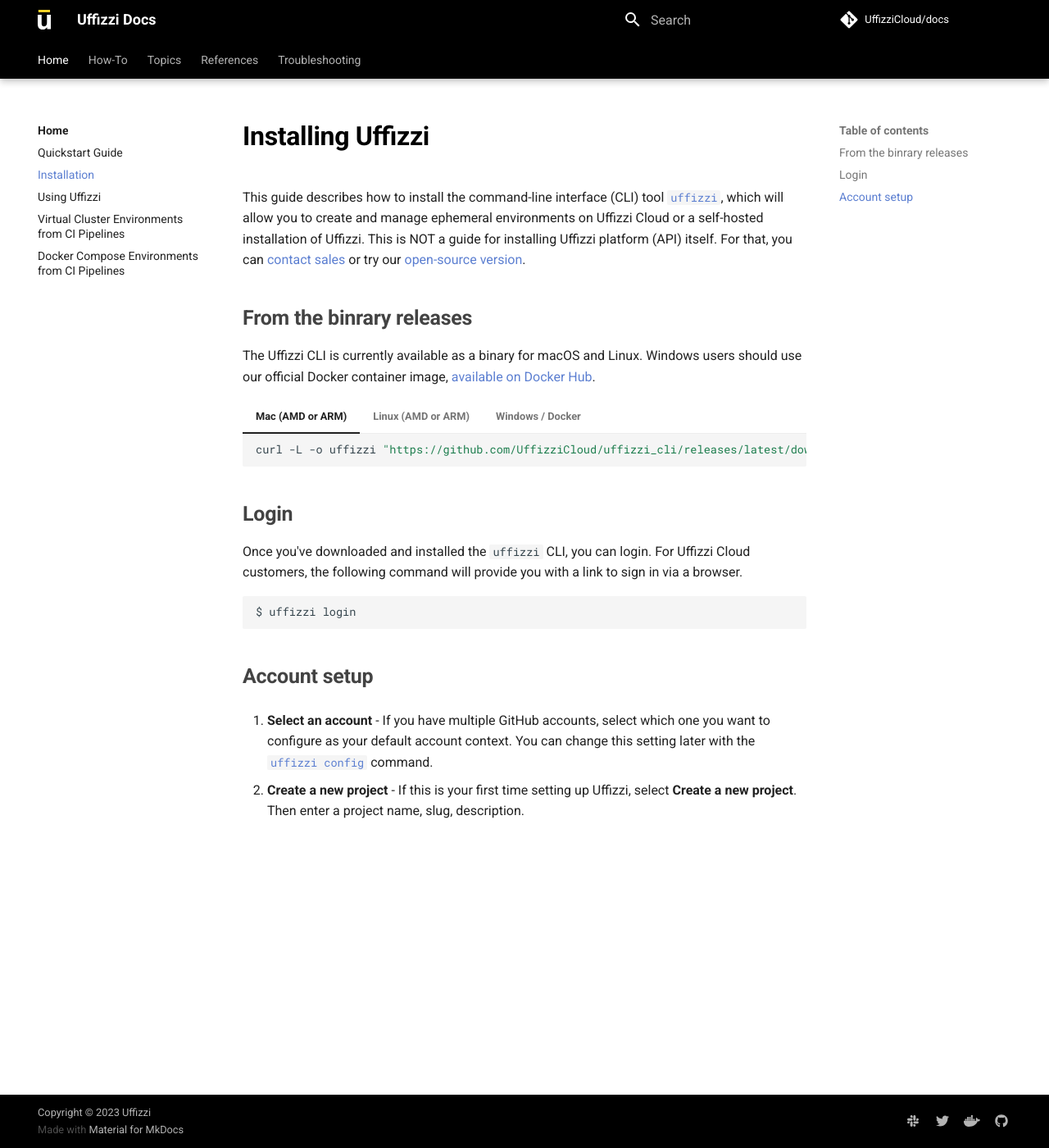
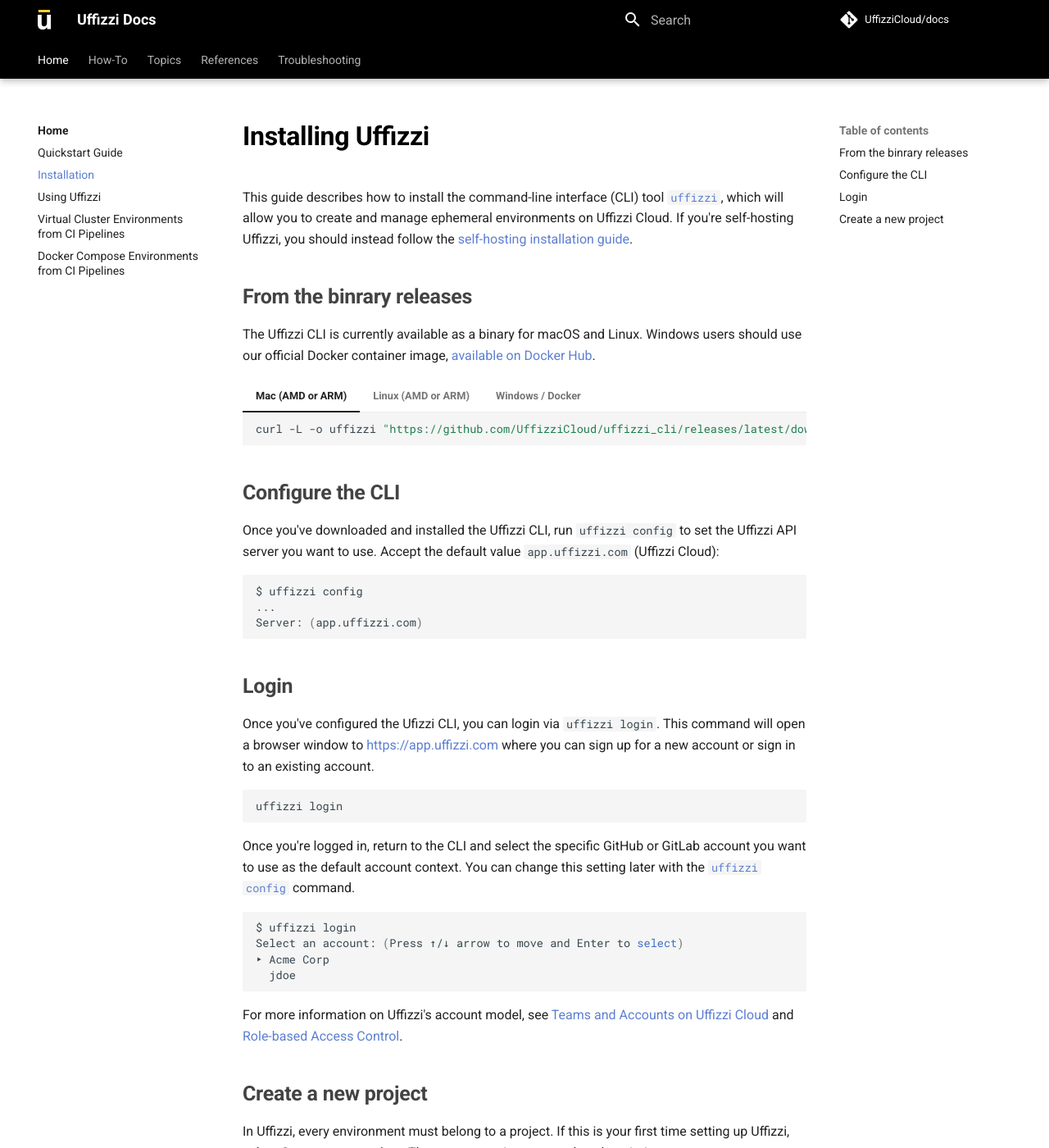
Before and after one commit to UffizziCloud/docs, an MkDocs documentation site: the page built from docs/install.md, in a window 1280 px wide and 1400 px high. Shown: the whole window at 82% size. Built offline with MkDocs 1.6.1 and Material for MkDocs 9.7.7, drawn with Linux system fonts in a browser that asks for light colours; comment, search, counter and statistics services are not loaded; some of the changed text lies outside the part shown.

Commit message:
updated install instructions; update teams and accounts

````diff
--- a/docs/install.md
+++ b/docs/install.md
@@ -1,6 +1,6 @@
 # Installing Uffizzi
 
-This guide describes how to install the command-line interface (CLI) tool [`uffizzi`](https://github.com/UffizziCloud/uffizzi_cli), which will allow you to create and manage ephemeral environments on Uffizzi Cloud or a self-hosted installation of Uffizzi. This is NOT a guide for installing Uffizzi platform (API) itself. For that, you can [contact sales](mailto:sales@uffizzi.com) or try our [open-source version](https://github.com/UffizziCloud/uffizzi).
+This guide describes how to install the command-line interface (CLI) tool [`uffizzi`](https://github.com/UffizziCloud/uffizzi_cli), which will allow you to create and manage ephemeral environments on Uffizzi Cloud. If you're self-hosting Uffizzi, you should instead follow the [self-hosting installation guide](https://github.com/UffizziCloud/uffizzi/blob/develop/INSTALL.md).
 
 ## From the binrary releases
 The Uffizzi CLI is currently available as a binary for macOS and Linux. Windows users should use our official Docker container image, [available on Docker Hub](https://hub.docker.com/r/uffizzi/cli).
@@ -23,17 +23,42 @@
     docker run --interactive --rm --tty --entrypoint=sh uffizzi/cli
     ```
 
+## Configure the CLI
+
+Once you've downloaded and installed the Uffizzi CLI, run `uffizzi config` to set the Uffizzi API server you want to use. Accept the default value `app.uffizzi.com` (Uffizzi Cloud):
+
+``` bash
+$ uffizzi config
+...
+Server: (app.uffizzi.com)
+```
+
 
 ## Login
 
-Once you've downloaded and installed the `uffizzi` CLI, you can login. For Uffizzi Cloud customers, the following command will provide you with a link to sign in via a browser.
+Once you've configured the Ufizzi CLI, you can login via `uffizzi login`. This command will open a browser window to https://app.uffizzi.com where you can sign up for a new account or sign in to an existing account.
+
+``` bash
+uffizzi login
+```
+
+Once you're logged in, return to the CLI and select the specific GitHub or GitLab account you want to use as the default account context. You can change this setting later with the [`uffizzi config`](references/cli.md#config) command.
+
 ``` bash
 $ uffizzi login
-
+Select an account: (Press ↑/↓ arrow to move and Enter to select)
+‣ Acme Corp
+  jdoe
 ```
 
-## Account setup
+For more information on Uffizzi's account model, see [Teams and Accounts on Uffizzi Cloud](topics/teams-and-accounts.md) and [Role-based Access Control](topics/rbac.md).
 
-1. **Select an account** - If you have multiple GitHub accounts, select which one you want to configure as your default account context. You can change this setting later with the [`uffizzi config`](references/cli.md#config) command.
+## Create a new project
 
-2. **Create a new project** - If this is your first time setting up Uffizzi, select **Create a new project**. Then enter a project name, slug, description.
+In Uffizzi, every environment must belong to a project. If this is your first time setting up Uffizzi, select **Create a new project**. Then enter a project name, slug, description.
+
+``` bash
+$ uffizzi login
+...
+> Create a new project
+```
--- a/mkdocs.yml
+++ b/mkdocs.yml
@@ -114,7 +114,6 @@
     - Docker Compose Environments from CI Pipelines: docker-compose-environment.md
   - How-To:
     - Uffizzi CI: quickstart-uffizzi-ci.md
-    - Teams and Accounts: guides/teams-and-accounts.md
     - Demo on Uffizzi button: guides/demo-on-uffizzi.md
     - Set up your account: guides/set-up-your-account.md
     - Expose multiple routes: guides/expose-multiple-routes.md
@@ -128,10 +127,11 @@
     - GitHub Environments: guides/github-environment.md
   - Topics:
     - Virtual Clusters: topics/virtual-clusters.md
-    - Why Uffizzi?: topics/why-uffizzi.md
+    - Teams and Accounts: topics/teams-and-accounts.md
     - Role-based access (RBAC): topics/rbac.md
     - Networking and architecture: topics/networking.md
     - OpenID Connect (OIDC): topics/oidc.md
+    - Why Uffizzi?: topics/why-uffizzi.md
     - Continuous Previews: topics/continuous-previews.md
     - CI/CD + CP: topics/ci-cd-registry.md
     - Single-Page Applications: topics/single-page-applications.md
````
Also changed, not shown: docs/guides/teams-and-accounts.md (deleted, +0 -37 lines), docs/topics/teams-and-accounts.md (added, +37 -0 lines).
